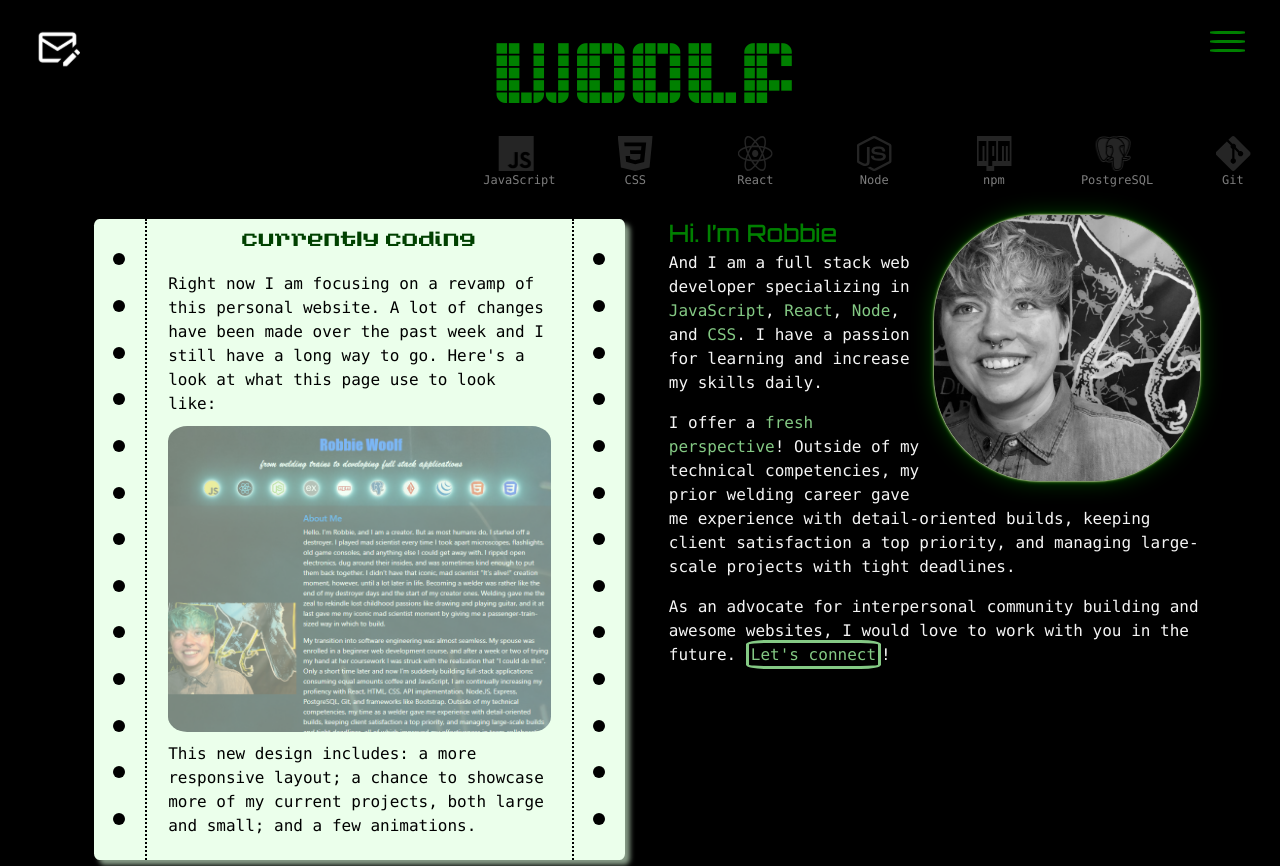
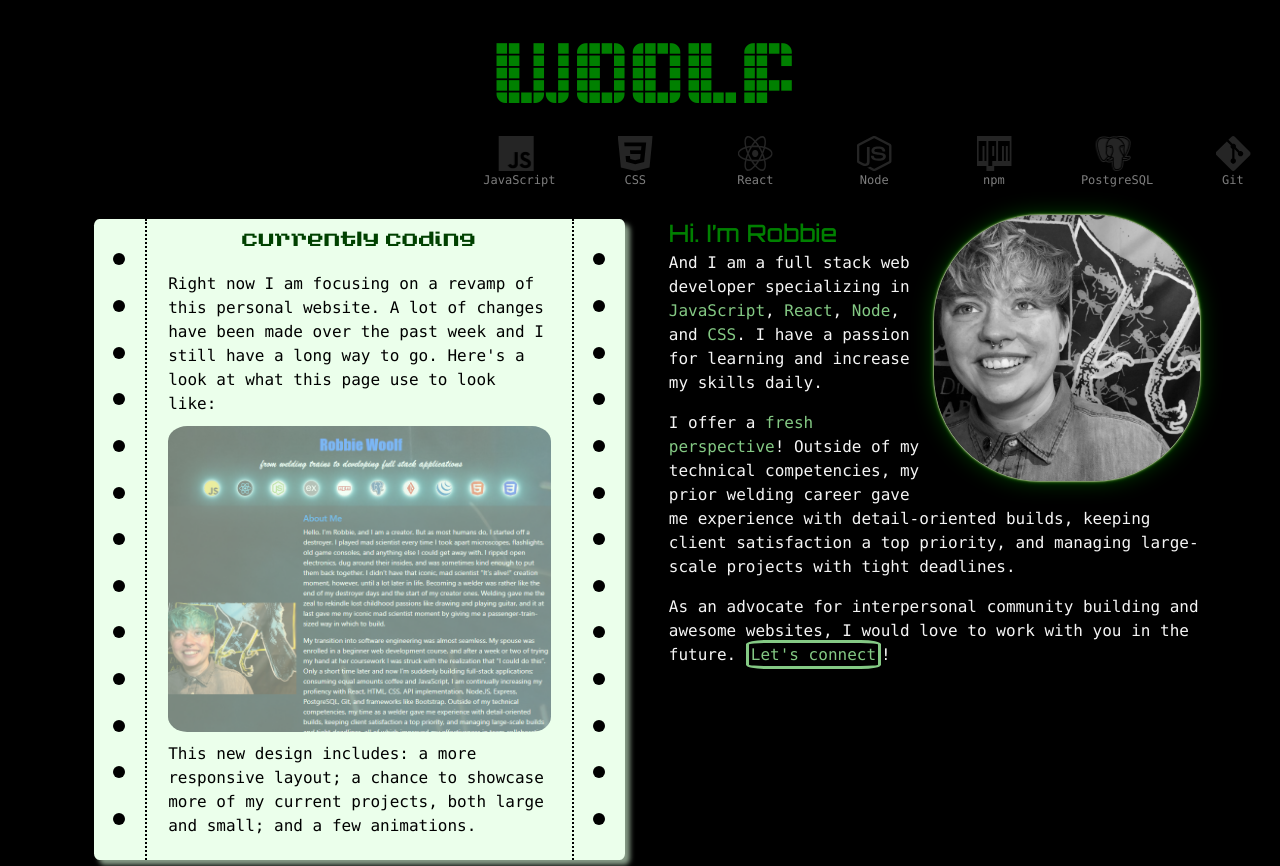
Before and after one commit to robbiemwoolf/website, a React (Create React App) app: page / in a window 1280 px wide. Shown: the top 866 px of the page. Built offline with nearby package versions, Linux system fonts and the light colour scheme.

Commit message:
removed hamburger and cta from desktop design

```diff
--- a/src/header/Header.css
+++ b/src/header/Header.css
@@ -2,7 +2,7 @@
     position: relative;
     background-color: black;
     z-index: 100;
-    top: 0;
+    top: 0px;
     height: 135px;
 }
 
@@ -26,13 +26,12 @@ h1 {
 .ctaHead {
     position: fixed;
     margin: 5px;
-    top: -20px;
-    left: 30px;
+    top: -37px;
+    left: 0px;
 }
 
-@media only screen and (max-width: 600px) {
+@media only screen and (min-width: 600px) {
     .ctaHead {
-        top: -40px;
-        left: 0px;
+        display: none;
     }
 }
--- a/src/header/Menu.css
+++ b/src/header/Menu.css
@@ -1,7 +1,7 @@
 .hamburger {
     position: fixed;
-    top: 20px;
-    right: 30px;
+    top: 5px;
+    right: 0px;
     display: block;
     margin: 5px;
     width: 35px;
@@ -47,8 +47,8 @@
     height: 55svh;
     background-color: var(--spotlight);
     position: fixed;
-    top: 0;
-    right: 0;
+    top: 5px;
+    right: 0px;
     display: flex;
     justify-content: center;
     align-items: center;
@@ -124,9 +124,8 @@
     }
 }
 
-@media only screen and (max-width: 600px) {
+@media only screen and (min-width: 600px) {
     .hamburger {
-        top: 5px;
-        right: 0px;
+        display: none;
     }
 }
```
